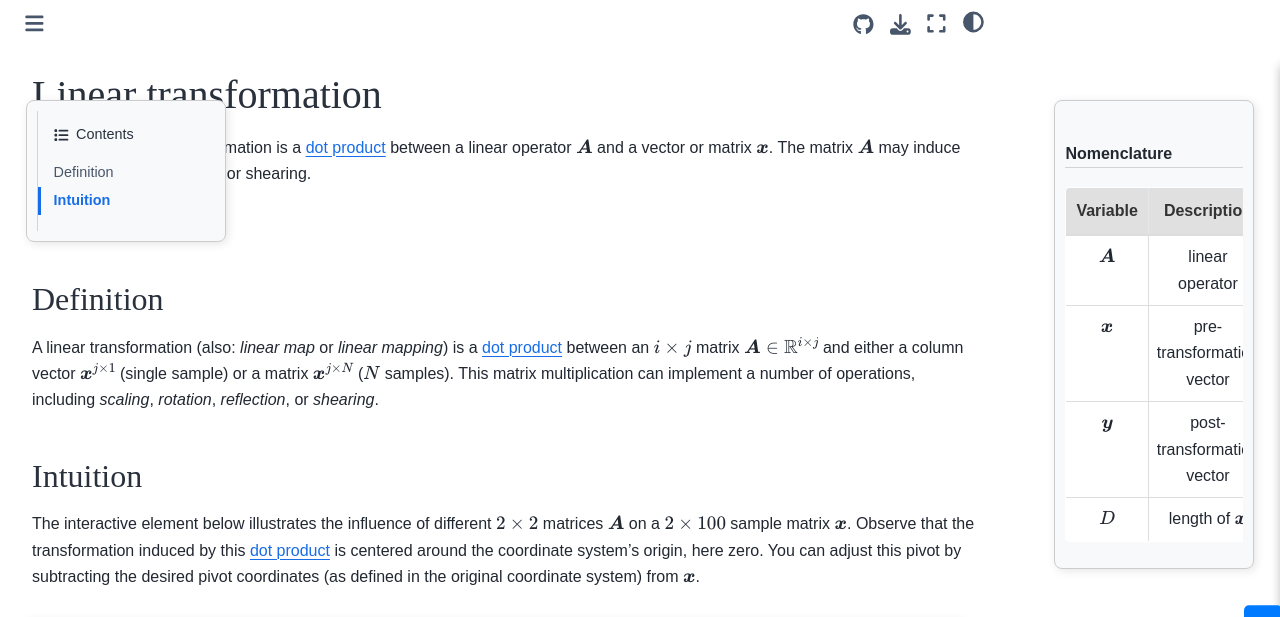
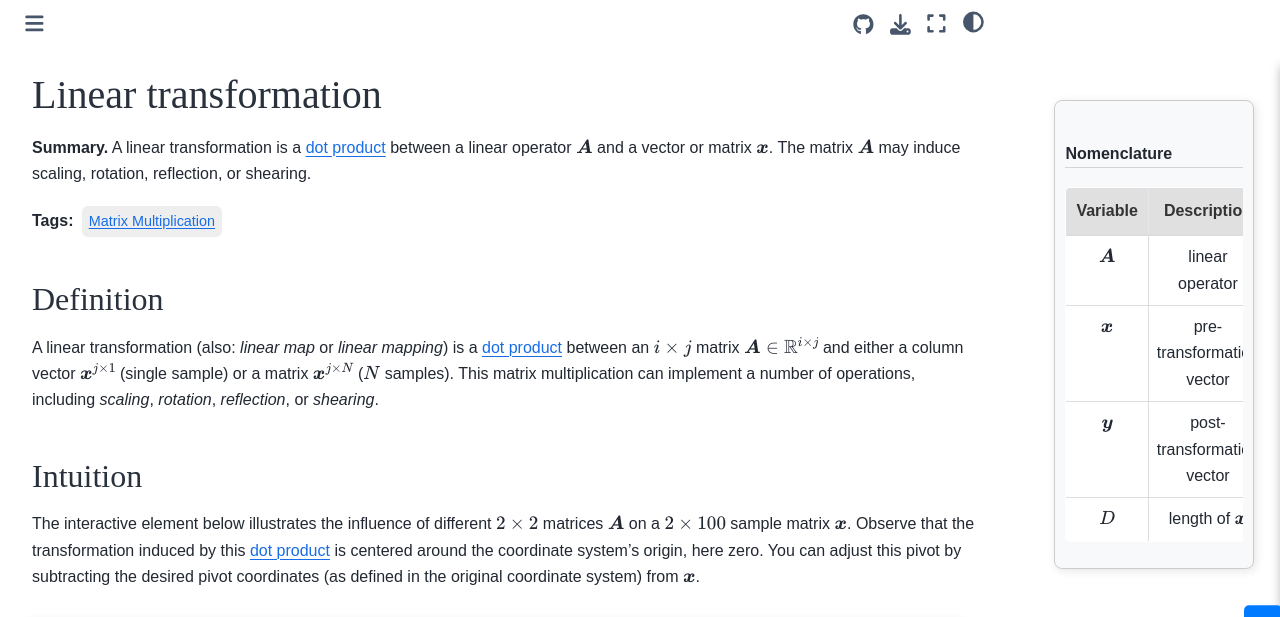
Before and after one commit to douden/graph_test, a Jupyter Book: the page built from book/pages/linear_transformation.md, in a window 1280 px wide and 1248 px high. Shown: the top 617 px of the window. Built offline with Jupyter Book 1.0.4 settings and Sphinx 7.4.7 and the Sphinx Book theme 1.1.4, drawn with Linux system fonts in a browser that asks for light colours; comment, search, counter and statistics services are not loaded; grey boxes are pictures that could not be loaded.

Commit message:
hide TOC

```diff
--- a/book/_static/custom.css
+++ b/book/_static/custom.css
@@ -32,16 +32,9 @@ div#sphinxsidebar, div.bd-sidebar {
 
 /* Move the ToC to the left and style it */
 .bd-toc {
-    position: fixed;
-    left: 2%;
-    top: 100px; /* Adjust as needed */
-    width: 200px; /* Set appropriate width */
-    padding: 10px;
-    background-color: #f8f9fa; /* Match nomenclature background */
-    border: 1px solid #ccc; /* Match nomenclature border */
-    border-radius: 8px; /* Rounded edges */
-    box-shadow: 2px 2px 10px rgba(0, 0, 0, 0.1); /* Dropdown shadow */
-}
+    display: none !important;
+  }
+
 
 /* Adjust content to make space for ToC */
 div.bd-main {
```
